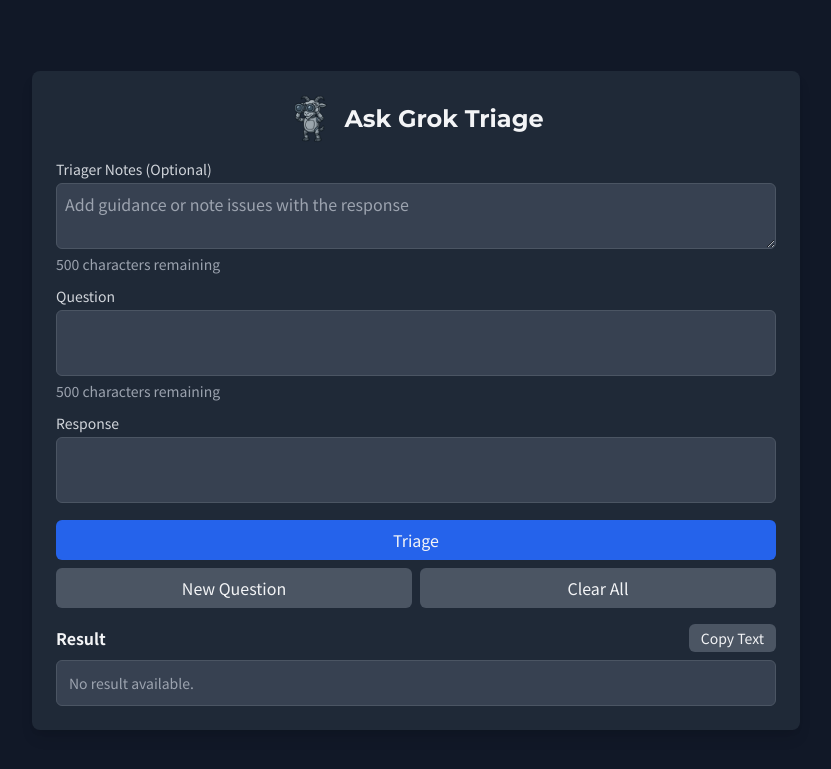
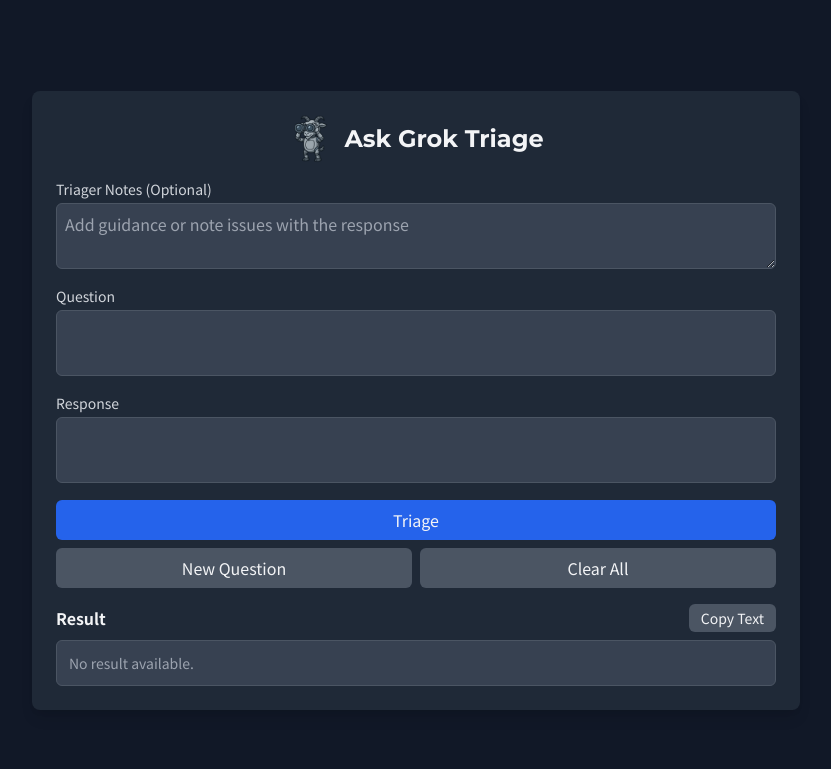
Before and after one commit to PhillipHolland/ask-grok-triage, a Flask app: page / in a window 1280 px wide. Shown: the top 769 px of the page, without its empty margins (224-1055 px from the left). Run offline with Flask 3, Linux system fonts and the light colour scheme.

Commit message:
Remove character limits from all input fields

```diff
--- a/templates/index.html
+++ b/templates/index.html
@@ -44,8 +44,6 @@
             document.getElementById("question").value = "";
             document.getElementById("response").value = "";
             document.getElementById("result-text").innerHTML = "<p class='text-gray-400'>No result available.</p>";
-            updateCharCount('triager-notes');
-            updateCharCount('question');
             autoExpand('question');
             autoExpand('response');
         }
@@ -79,20 +77,10 @@
         function hideRefineModal() {
             document.getElementById("refine-modal").classList.add("hidden");
             document.getElementById("refine-instructions").value = "";
-            updateCharCount('refine-instructions');
         }
 
         function submitRefineForm() {
             showProgressBar();
-        }
-
-        function updateCharCount(fieldId) {
-            const field = document.getElementById(fieldId);
-            const charCount = document.getElementById(fieldId + "-char-count");
-            const maxLength = 500;
-            const remaining = maxLength - field.value.length;
-            charCount.textContent = `${remaining} characters remaining`;
-            charCount.style.color = remaining < 50 ? 'red' : 'gray';
         }
 
         function autoExpand(fieldId) {
@@ -113,13 +101,11 @@
             <input type="hidden" name="form_type" value="triage">
             <div>
                 <label class="block text-sm font-medium text-gray-300">Triager Notes (Optional)</label>
-                <textarea id="triager-notes" name="triager_notes" oninput="updateCharCount('triager-notes')" class="mt-1 w-full p-2 border rounded-md bg-gray-700 text-gray-100 border-gray-600 focus:ring-blue-500 focus:border-blue-500" rows="2" placeholder="Add guidance or note issues with the response">{{ triager_notes }}</textarea>
-                <p id="triager-notes-char-count" class="text-sm text-gray-400">500 characters remaining</p>
+                <textarea id="triager-notes" name="triager_notes" class="mt-1 w-full p-2 border rounded-md bg-gray-700 text-gray-100 border-gray-600 focus:ring-blue-500 focus:border-blue-500" rows="2" placeholder="Add guidance or note issues with the response">{{ triager_notes }}</textarea>
             </div>
             <div>
                 <label class="block text-sm font-medium text-gray-300">Question</label>
-                <textarea id="question" name="question" oninput="updateCharCount('question'); autoExpand('question');" class="auto-expand mt-1 w-full p-2 border rounded-md bg-gray-700 text-gray-100 border-gray-600 focus:ring-blue-500 focus:border-blue-500" rows="2" required>{{ question }}</textarea>
-                <p id="question-char-count" class="text-sm text-gray-400">500 characters remaining</p>
+                <textarea id="question" name="question" oninput="autoExpand('question');" class="auto-expand mt-1 w-full p-2 border rounded-md bg-gray-700 text-gray-100 border-gray-600 focus:ring-blue-500 focus:border-blue-500" rows="2" required>{{ question }}</textarea>
             </div>
             <div>
                 <label class="block text-sm font-medium text-gray-300">Response</label>
@@ -164,8 +150,7 @@
                     <input type="hidden" name="response" value="{{ response }}">
                     <input type="hidden" name="triager_notes" value="{{ triager_notes }}">
                     <input type="hidden" name="previous_result" value="{{ previous_result }}">
-                    <textarea id="refine-instructions" name="refine_instructions" oninput="updateCharCount('refine-instructions')" class="w-full p-2 border rounded-md bg-gray-700 text-gray-100 border-gray-600 focus:ring-blue-500 focus:border-blue-500" rows="3" placeholder="Enter refinement instructions" required></textarea>
-                    <p id="refine-instructions-char-count" class="text-sm text-gray-400">500 characters remaining</p>
+                    <textarea id="refine-instructions" name="refine_instructions" class="w-full p-2 border rounded-md bg-gray-700 text-gray-100 border-gray-600 focus:ring-blue-500 focus:border-blue-500" rows="3" placeholder="Enter refinement instructions" required></textarea>
                     <div class="flex justify-end mt-4 space-x-2">
                         <button type="button" onclick="hideRefineModal()" class="bg-gray-600 text-gray-100 px-4 py-2 rounded-md hover:bg-gray-500">Cancel</button>
                         <button type="submit" class="bg-blue-600 text-gray-100 px-4 py-2 rounded-md hover:bg-blue-700">Refine</button>
```
